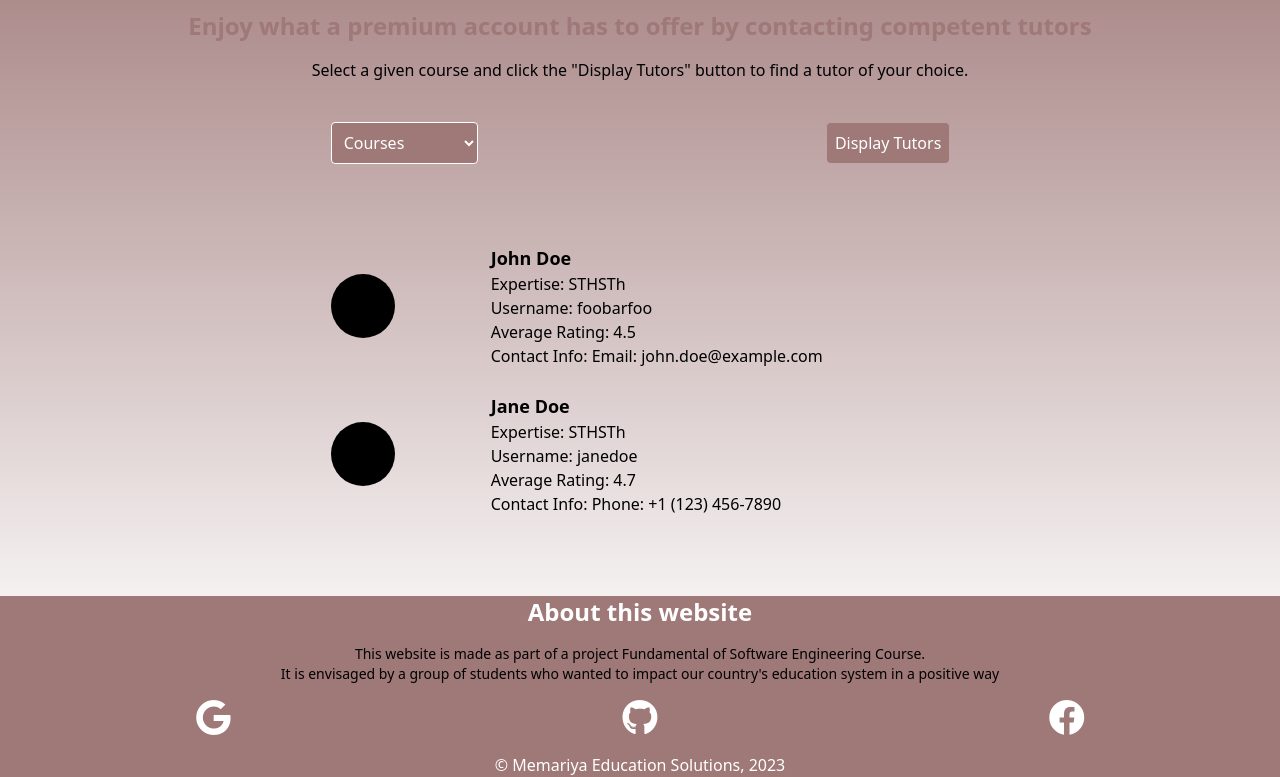
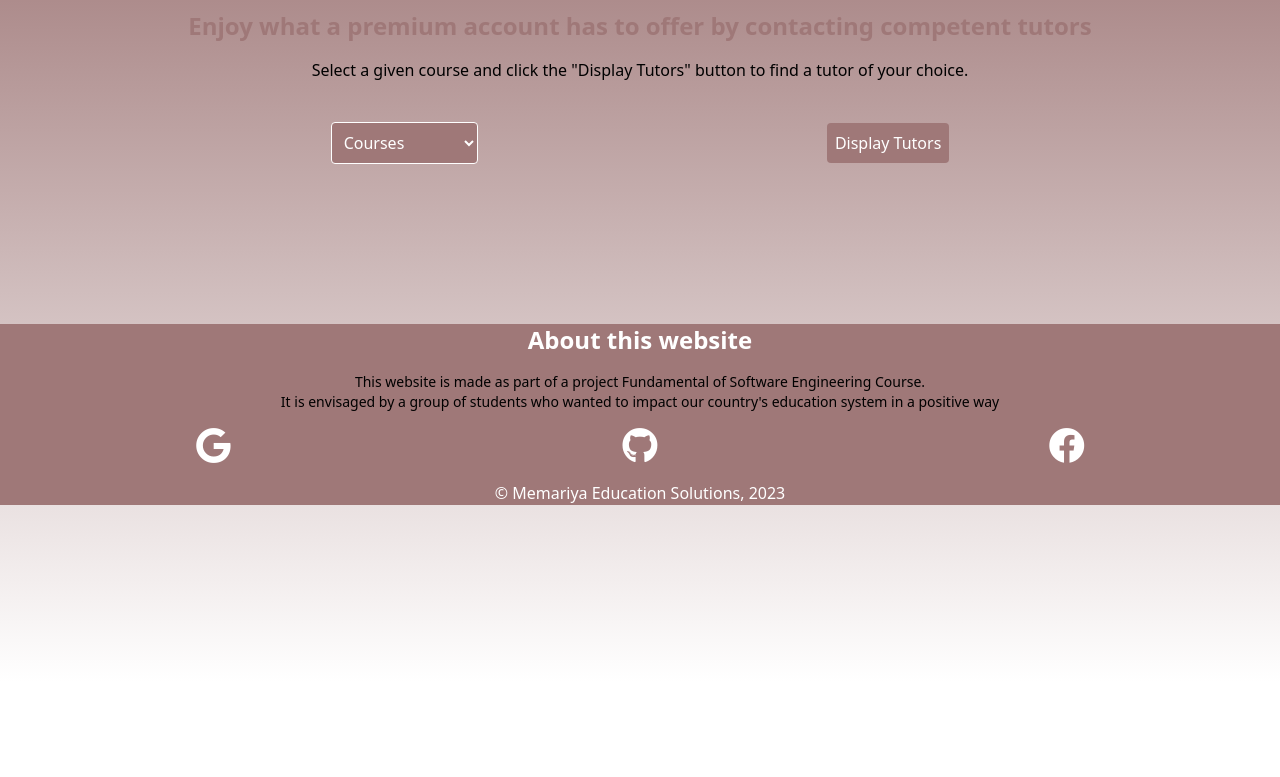
Before and after one commit to danielasrat/Memariya-Website, a plain HTML site: page Frontend/Html/find-tutors.html in a window 1280 px wide. Shown: the part 118-895 px from the top of the page. After the commit the page ends 800 px from the top, so only its background shows below. Drawn offline with Linux system fonts and the light colour scheme.

Commit message:
Update find-tutors.html
Edited

```diff
--- a/Frontend/Html/find-tutors.html
+++ b/Frontend/Html/find-tutors.html
@@ -76,45 +76,26 @@
             </p>
 
             <div class="container md:w-2/3 mx-auto w-full my-10">
-
                 <div class="mt-4 mx-4 flex items-center space-x-4 justify-between ">
                     <label class="block">
-                        <select class="border p-2 rounded bg-custom text-white">
+                        <select id="courseSelect" class="border p-2 rounded bg-custom text-white">
                             <option value="">Courses</option>
                             <option value="1">Python</option>
-                            <option value="2">JavaScript</option>
+                            <option value="2">Java</option>
                             <option value="3">HTML and CSS</option>
-                            <option value="4">C++</option>
+
                         </select>
                     </label>
-                    <button class="bg-custom text-white p-2 rounded hover:bg-customdark">
+                    <button id="displayTutorsBtn" class="bg-custom text-white p-2 rounded hover:bg-customdark">
                         Display Tutors
                     </button>
                 </div>
 
-                <div class="mt-20 mx-4 grid grid-cols-1  gap-6 ">
-                    <div class="flex items-center">
-                        <div class="w-16 h-16 bg-black mr-4 rounded-full"></div>
-                        <div class="ml-20">
-                            <h3 class="text-lg font-bold">John Doe</h3>
-                            <p>Expertise: STHSTh</p>
-                            <p>Username: foobarfoo</p>
-                            <p>Average Rating: 4.5</p>
-                            <p>Contact Info: Email: john.doe@example.com</p>
-                        </div>
-                    </div>
-                    <div class="flex items-center">
-                        <div class="w-16 h-16 bg-black mr-4 rounded-full"></div>
-                        <div class="ml-20">
-                            <h3 class="text-lg font-bold">Jane Doe</h3>
-                            <p>Expertise: STHSTh</p>
-                            <p>Username: janedoe</p>
-                            <p>Average Rating: 4.7</p>
-                            <p>Contact Info: Phone: +1 (123) 456-7890</p>
-                        </div>
-                    </div>
+                <div id="tutorsContainer" class="mt-20 mx-4 grid grid-cols-1 gap-6">
+                    <!-- Tutors will be dynamically added here -->
                 </div>
             </div>
+
 
 
 
@@ -146,6 +127,8 @@
           </div>
           <p class="mt-2 text-white "><span>© </span>Memariya Education Solutions, 2023</p>
     </footer>
+    <script src="../JS/findtutorsscript.js"></script>
 </body>
 
+
 </html>
```
